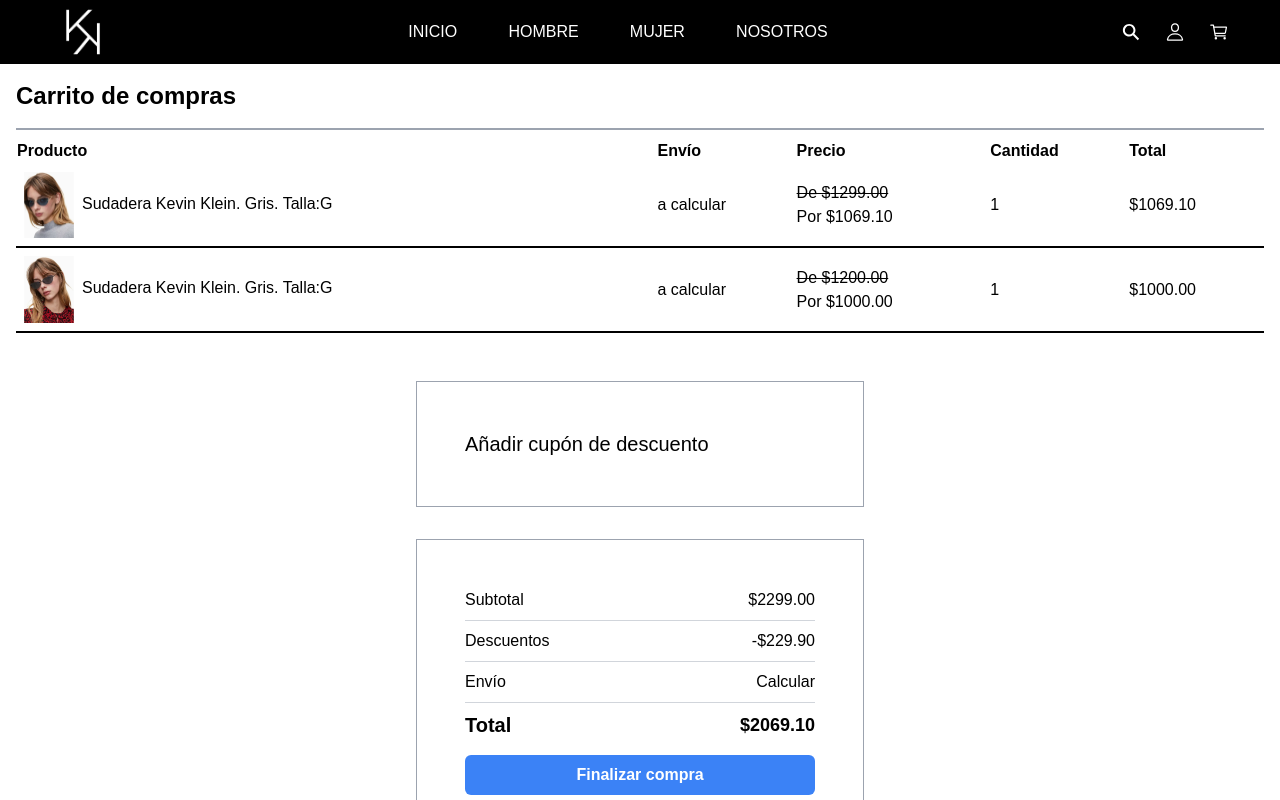
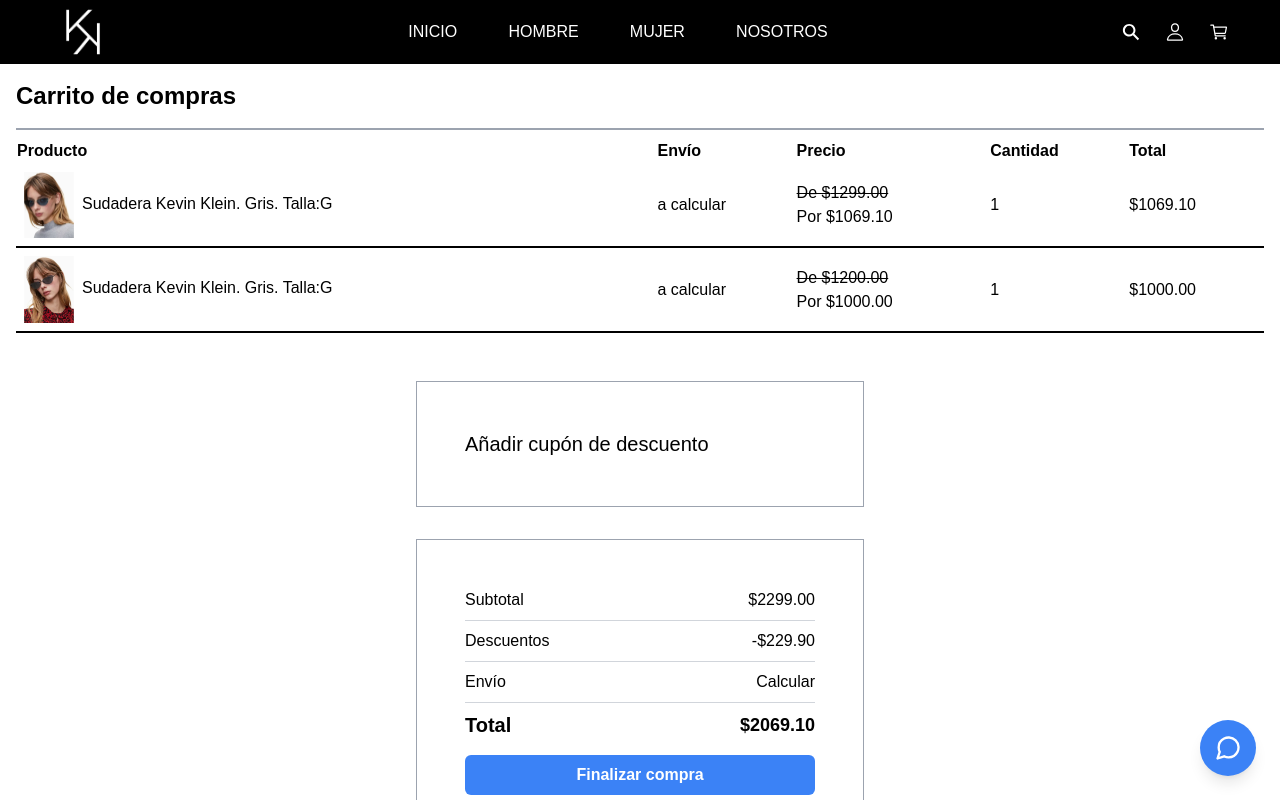
Before and after one commit to Pxnque/kevinklein, a Next.js app: page /ShoppingCart in a window 1280 px wide. Shown: the top 800 px of the page. Built offline with nearby package versions, Linux system fonts and the light colour scheme.

Commit message:
Importado y actualizado el componente Chatbot

```diff
--- a/src/app/Homepage/page.tsx
+++ b/src/app/Homepage/page.tsx
@@ -8,6 +8,7 @@ import gridIcon from '../Img/Grid.png';
 import listIcon from '../Img/list.png';
 import Sidebar from '../components/Sidebar/Sidebar';
 import Card from '../components/Card/ProductCard';
+import Chatbot from "../components/Chatbot/Chatbot";
 
 const HomePage: React.FC = () => {
   return (
@@ -74,6 +75,7 @@ const HomePage: React.FC = () => {
             </section>
         </div>
       </main>
+      <Chatbot />
       <Footer />
     </div>
   );
--- a/src/app/ShoppingCart/page.tsx
+++ b/src/app/ShoppingCart/page.tsx
@@ -5,7 +5,7 @@ import Footer from '../components/Footer/Footer'
 import ShoppingCart from '../components/ShoppingCart/ShoppingCart'
 import CheckoutSummary from '../components/CheckoutSummary/CheckoutSummary'
 import Slider from '../components/Slider/Slider'
-
+import Chatbot from "../components/Chatbot/Chatbot";
 
 const page = () => {
     return (
@@ -25,6 +25,7 @@ const page = () => {
                 <Slider />
 
                 <Footer />
+                <Chatbot />
             </div>
         </>
     )
--- a/src/app/admon/Resenas/page.tsx
+++ b/src/app/admon/Resenas/page.tsx
@@ -3,7 +3,7 @@
 import React, { useState } from "react";
 import { Sidebar } from "../../components/Sidebaradmon/Sidebaradmon";
 import { Header } from "../../components/HeaderAdmon/HeaderAdmon";
-import Chatbot from "../../components/Chatbot/Chatbot";
+
 
 interface Reseña {
   id: string;
@@ -101,8 +101,6 @@ const ResenasPage: React.FC = () => {
                   <p className="text-center text-gray-500 mt-4">No se encontraron resultados.</p>
                 )}
               </div>
-              {/* Componente del Chatbot */}
-              <Chatbot />
             </div>
           </main>
         </div>
--- a/src/app/components/Chatbot/Chatbot.tsx
+++ b/src/app/components/Chatbot/Chatbot.tsx
@@ -1,8 +1,10 @@
 "use client";
 
 import { useState } from "react";
+import { FiMessageCircle } from "react-icons/fi"; // Icono de mensaje
 
 export default function Chatbot() {
+  const [isOpen, setIsOpen] = useState(false); // Estado para abrir/cerrar el chatbot
   const [messages, setMessages] = useState([
     { role: "assistant", content: "¡Hola! ¿En qué puedo ayudarte?" },
   ]);
@@ -19,7 +21,7 @@ export default function Chatbot() {
       const response = await fetch("/api/chat", {
         method: "POST",
         headers: { "Content-Type": "application/json" },
-        body: JSON.stringify({ input_text: input }), // Cambia el nombre de input
+        body: JSON.stringify({ input_text: input }),
       });
 
       if (!response.ok) {
@@ -46,13 +48,28 @@ export default function Chatbot() {
   };
 
   return (
-    <div className="chatbot-container p-4 border rounded shadow-lg max-w-md mx-auto mt-8 bg-white">
-      <h2 className="text-lg text-black font-bold mb-2">Asistente Virtual</h2>
-      <div className="chatbot-messages h-64 overflow-y-auto border-b p-2 bg-gray-50">
+    <div>
+      {/* Botón flotante para abrir/cerrar el chatbot */}
+      <div
+        className="fixed bottom-6 right-6 bg-blue-500 text-white rounded-full w-14 h-14 flex items-center justify-center shadow-lg cursor-pointer hover:bg-blue-600 z-50"
+        onClick={() => setIsOpen(!isOpen)}
+      >
+        <FiMessageCircle size={28} />
+      </div>
+
+      {/* Chatbot */}
+      {isOpen && (
+        <div className="fixed bottom-20 right-6 bg-white border rounded shadow-lg w-80 max-h-[70vh] flex flex-col z-50">
+          <div className="p-4 border-b bg-blue-500 text-white font-bold">
+            Kevinsito
+          </div>
+          <div className="flex-1 overflow-y-auto p-4 bg-gray-50">
             {messages.map((msg, idx) => (
               <div
                 key={idx}
-            className={`my-2 ${msg.role === "user" ? "text-right" : "text-left"}`}
+                className={`my-2 ${
+                  msg.role === "user" ? "text-right" : "text-left"
+                }`}
               >
                 <span
                   className={`inline-block p-2 rounded ${
@@ -66,7 +83,7 @@ export default function Chatbot() {
               </div>
             ))}
           </div>
-      <div className="chatbot-input mt-4 flex">
+          <div className="p-4 border-t bg-white flex">
             <input
               type="text"
               className="flex-grow border rounded p-2 text-black"
@@ -82,5 +99,7 @@ export default function Chatbot() {
             </button>
           </div>
         </div>
+      )}
+    </div>
   );
 }
--- a/src/app/page.tsx
+++ b/src/app/page.tsx
@@ -12,6 +12,7 @@ import { RiSecurePaymentLine } from "react-icons/ri";
 import { FaInstagram } from "react-icons/fa";
 import Sidebar from "./components/Sidebar/Sidebar";
 import ProductCard from "./components/Card/ProductCard";
+import Chatbot from "./components/Chatbot/Chatbot";
 
 
 
@@ -88,6 +89,7 @@ export default function Home() {
       </div>
 
       <br />
+      <Chatbot />
       <Footer />
     </>
   );
--- a/src/app/preguntar-frecuentes/page.tsx
+++ b/src/app/preguntar-frecuentes/page.tsx
@@ -2,7 +2,7 @@
 import React, { useState } from 'react'
 import Navbar from '../components/Navbar/Navbar'
 import Footer from '../components/Footer/Footer'
-
+import Chatbot from "../components/Chatbot/Chatbot";
 interface FAQItem {
     question: string;
     answer: JSX.Element;
@@ -225,6 +225,7 @@ const page = () => {
             ))}
           </ul>
       </div>
+      <Chatbot/>
     </div>
         <Footer/>
     </div>
--- a/src/app/productos/[id]/page.tsx
+++ b/src/app/productos/[id]/page.tsx
@@ -9,6 +9,7 @@ import hombre4 from '../hombre4.png';
 import Slider from '@/app/components/Slider/Slider';
 import Navbar from '@/app/components/Navbar/Navbar';
 import Footer from '@/app/components/Footer/Footer';
+import Chatbot from '@/app/components/Chatbot/Chatbot';
 
 interface FAQItem {
     question: string;
@@ -212,6 +213,7 @@ const page = () => {
             </div>
         </div>
         <Slider />
+        <Chatbot />
         <Footer/>
     </>
   )
```
Lines whose indentation alone changed are shown as unchanged.
